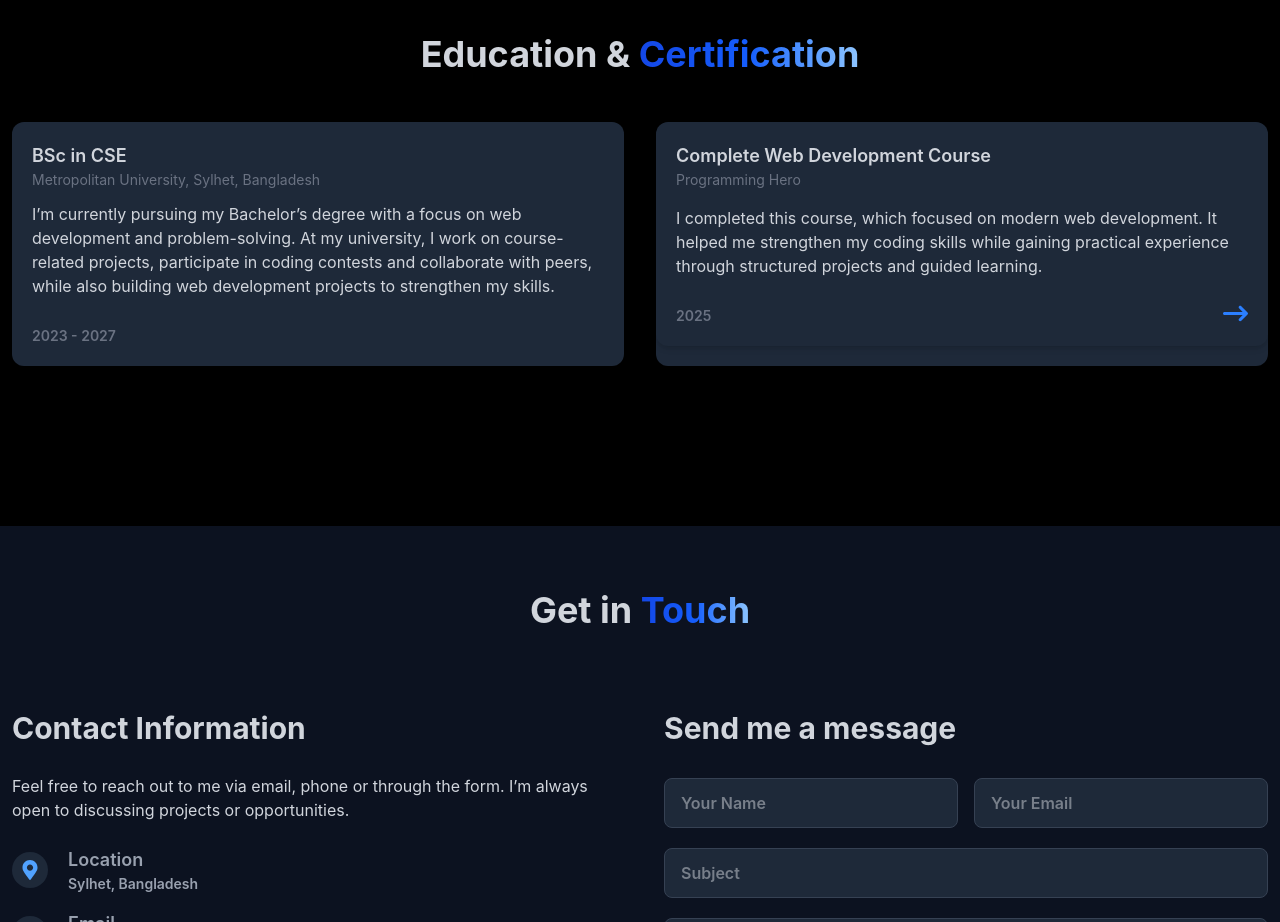
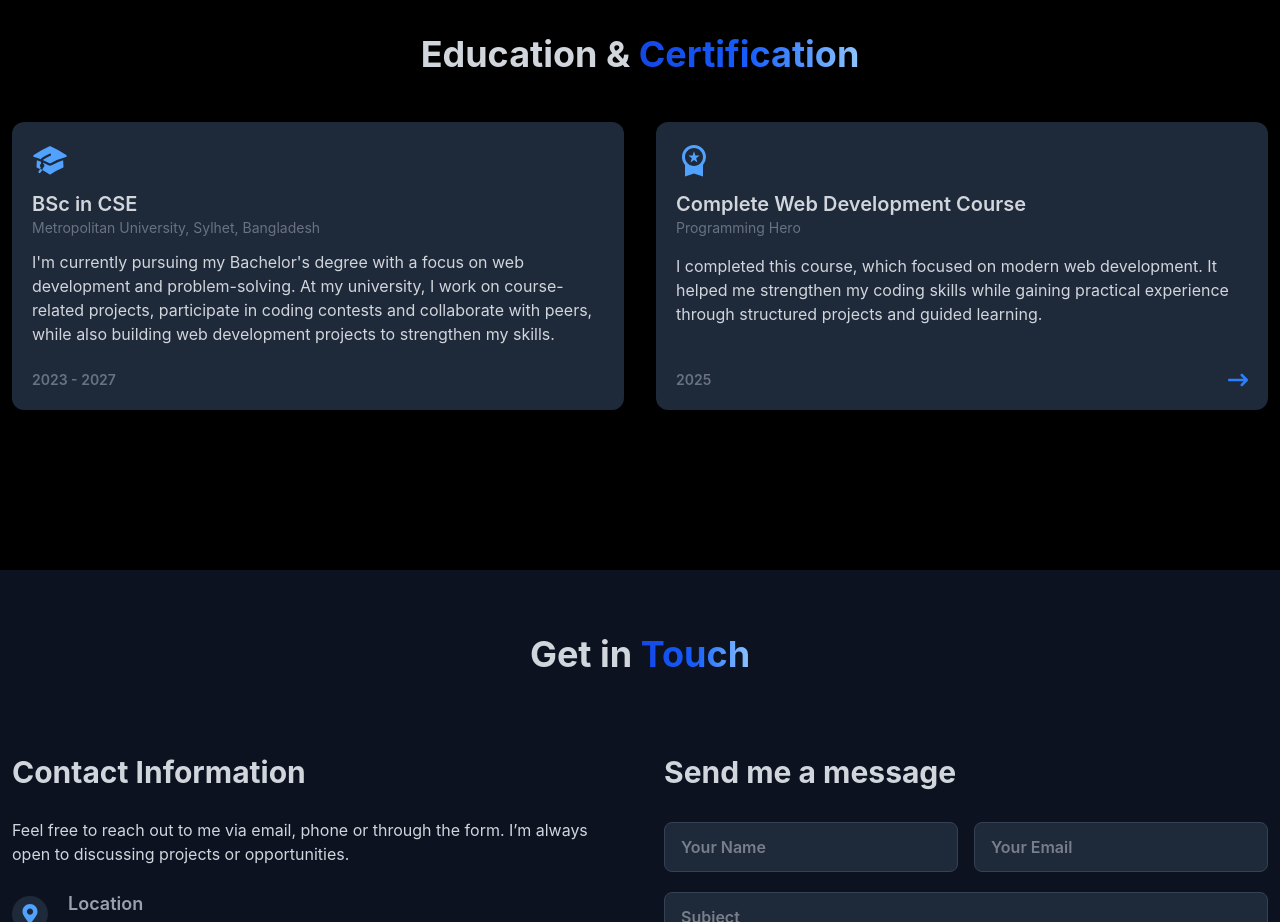
Before and after one commit to tahmid-khan-hub/my-portfolio-nextjs, a Next.js app: page / in a window 1280 px wide. Shown: the part 4200-5122 px from the top of the page. Built offline with nearby package versions, Linux system fonts and the light colour scheme.

Commit message:
Style and design the Education section

```diff
--- a/src/components/CertificateCard.tsx
+++ b/src/components/CertificateCard.tsx
@@ -1,5 +1,5 @@
-import React from "react";
 import { FaArrowRightLong } from "react-icons/fa6";
+import { MdWorkspacePremium } from "react-icons/md";
 
 const CertificateCard = ({
   title,
@@ -15,20 +15,23 @@ const CertificateCard = ({
   details: string;
 }) => {
   return (
-    <div className="p-5 rounded-xl shadow-md cursor-pointer relative">
-      <div>
-        <h3 className="text-lg text-gray-300 font-semibold">{title}</h3>
-        <p className="text-sm text-gray-500">{platform}</p>
-        <p className="mt-4 text-gray-300">{details}</p>
-        <p className="text-sm text-gray-500 mt-7 font-semibold">{year}</p>
+    <div className="p-5 rounded-xl shadow-md cursor-pointer flex flex-col h-full">
+      {/* Icon */}
+      <MdWorkspacePremium className="text-blue-400 text-4xl mb-3 hover:text-blue-500" />
+
+      <h3 className="text-xl text-gray-300 font-semibold">{title}</h3>
+      <p className="text-sm text-gray-500">{platform}</p>
+
+      <p className="mt-4 text-gray-300 flex-1">{details}</p>
+
+      <div className="flex items-center justify-between mt-6">
+        <p className="text-sm text-gray-500 font-semibold">{year}</p>
+        <FaArrowRightLong
+          size={20}
+          onClick={() => window.open(link, "_blank")}
+          className="text-blue-500 hover:text-blue-400 transition"
+        />
       </div>
-
-      {/* Arrow Button in Bottom Right */}
-      <FaArrowRightLong
-        size={25}
-        onClick={() => window.open(link, "_blank")}
-        className="text-blue-500 hover:text-blue-400 text-xl transition absolute bottom-5 right-5"
-      />
     </div>
   );
 };
--- a/src/components/Education/Education.tsx
+++ b/src/components/Education/Education.tsx
@@ -1,34 +1,46 @@
 "use client";
 import AnimateOnView from "@/hooks/AnimateOnView";
 import CertificateCard from "../CertificateCard";
+import { HiAcademicCap } from "react-icons/hi2";
 
 const Education = () => {
   return (
     <div>
       <div className="max-w-337.5 mx-auto px-4 md:px-3 py-16 mb-24">
-        <AnimateOnView direction="down" delay={0.25} duration={0.6}><h1 className="text-center text-4xl text-gray-300 font-bold mb-12">
-          Education & <span className="bg-linear-to-r from-blue-700 via-blue-600 to-blue-300 bg-clip-text text-transparent">Certification</span>
-        </h1></AnimateOnView>
+        <AnimateOnView direction="down" delay={0.25} duration={0.6}>
+          <h1 className="text-center text-4xl text-gray-300 font-bold mb-12">
+            Education &{" "}
+            <span className="bg-linear-to-r from-blue-700 via-blue-600 to-blue-300 bg-clip-text text-transparent">
+              Certification
+            </span>
+          </h1>
+        </AnimateOnView>
 
-        {/* Responsive layout: column on small, row on md+ */}
-        <div className="grid grid-cols-2 gap-8">
+        <div className="grid grid-cols-1 md:grid-cols-2 gap-8 items-stretch">
           {/* Education */}
-          <div className=" bg-gray-800 rounded-xl">
-            <div className="p-5 shadow-md">
-              <h3 className="text-lg text-gray-300 font-semibold">BSc in CSE</h3>
+          <div className="bg-gray-800 rounded-xl flex flex-col">
+            <div className="p-5 shadow-md flex flex-col flex-1">
+              {/* Icon */}
+              <div className="mb-3">
+                <HiAcademicCap className="text-blue-400 text-4xl hover:text-blue-500" />
+              </div>
+              <h3 className="text-xl text-gray-300 font-semibold">BSc in CSE</h3>
               <p className="text-sm text-gray-500">
                 Metropolitan University, Sylhet, Bangladesh
               </p>
-              <p className="mt-3 mb-7 text-gray-300">
-                I’m currently pursuing my Bachelor’s degree with a focus on web
-                development and problem-solving. At my university, I work on course-related projects, participate in coding contests and collaborate with peers, while also building web development projects to strengthen my skills.
+              <p className="mt-3 text-gray-300 flex-1">
+                I&apos;m currently pursuing my Bachelor&apos;s degree with a focus on web
+                development and problem-solving. At my university, I work on
+                course-related projects, participate in coding contests and
+                collaborate with peers, while also building web development
+                projects to strengthen my skills.
               </p>
-              <p className="text-sm text-gray-500 mt-1 font-semibold">2023 - 2027</p>
+              <p className="text-sm text-gray-500 mt-6 font-semibold">2023 - 2027</p>
             </div>
           </div>
 
           {/* Certificate */}
-          <div className=" bg-gray-800 rounded-xl h-full">
+          <div className="bg-gray-800 rounded-xl flex flex-col">
             <CertificateCard
               title="Complete Web Development Course"
               platform="Programming Hero"
```
